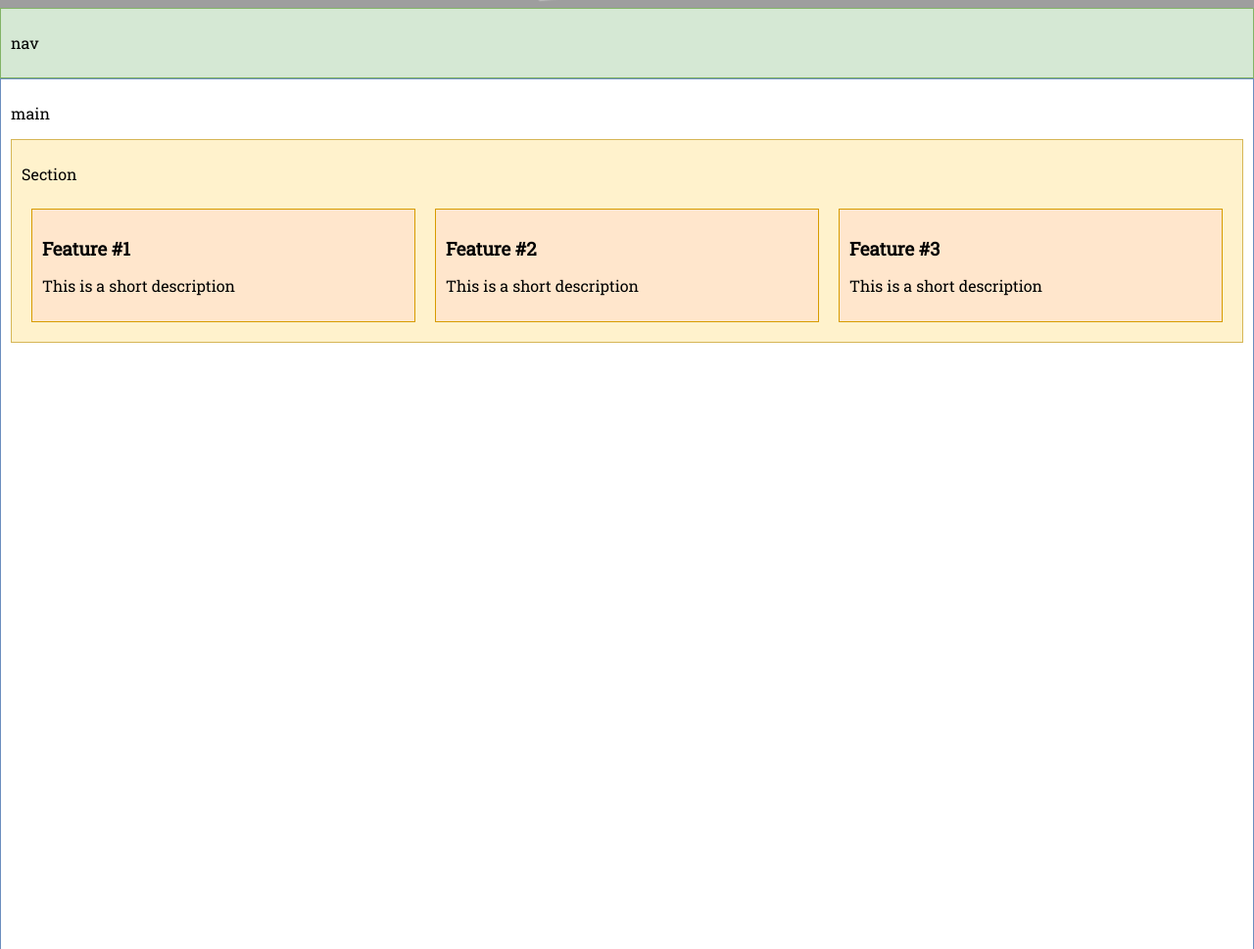
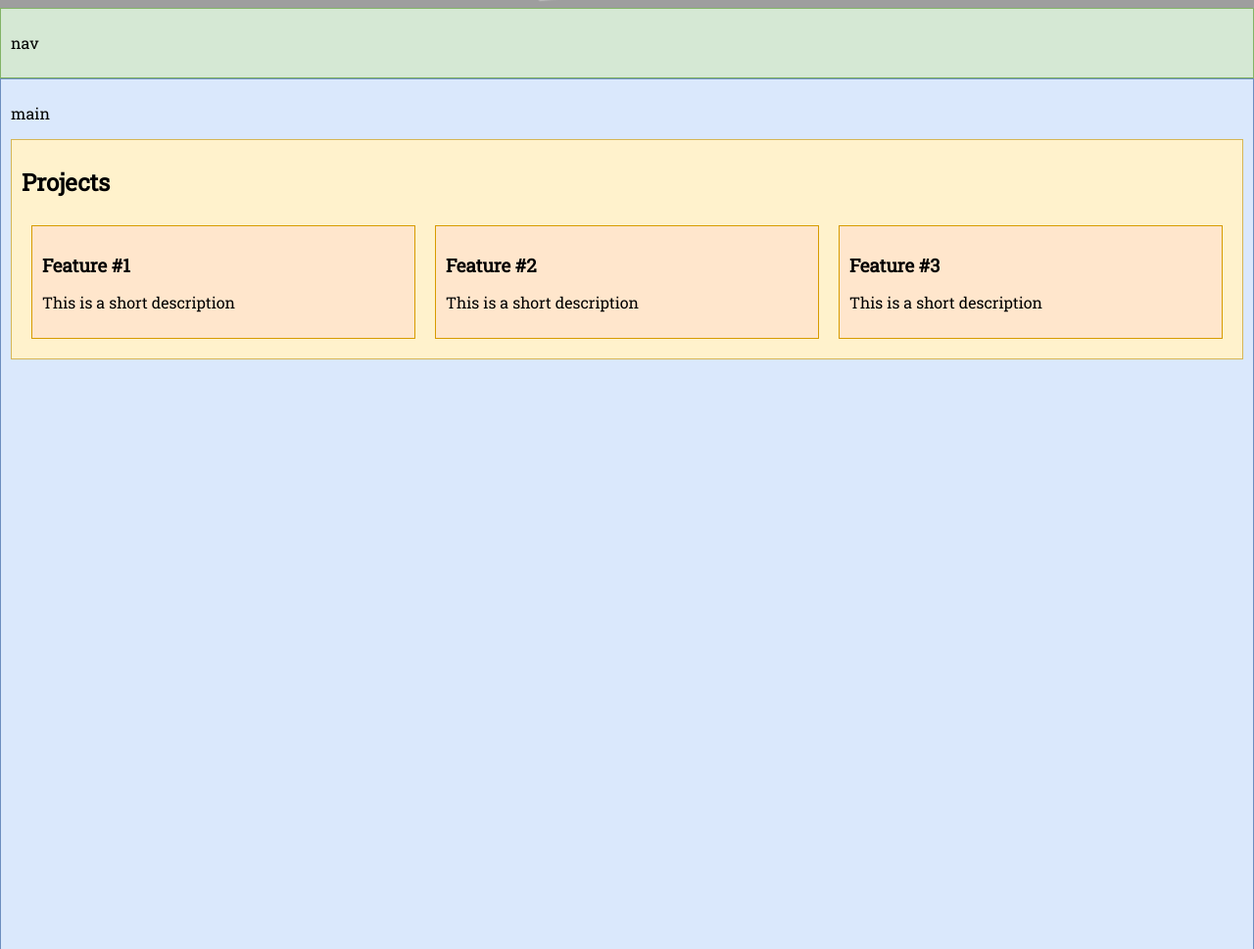
Before and after one commit to phonofidelic/code_sample_for_cast_iron_coding, a website built with webpack: page index.html in a window 1280 px wide. Shown: the part 792-1761 px from the top of the page at 98% size. Built offline with nearby package versions, Linux system fonts and the light colour scheme; grey boxes are pictures that could not be loaded.

Commit message:
add title element to section component

```diff
--- a/src/components/main.component.js
+++ b/src/components/main.component.js
@@ -27,6 +27,6 @@ export default () => {
   const main = document.createElement('main');
   main.className = 'main';
   main.innerHTML = `<p>main</p>`;
-  main.appendChild(section(featuresContainer(features)));
+  main.appendChild(section('Projects', featuresContainer(features)));
   return main;
 };
--- a/src/components/section.component.js
+++ b/src/components/section.component.js
@@ -1,8 +1,13 @@
-export default content => {
+export default (title, content) => {
   const section = document.createElement('div');
   section.className = 'section';
-  section.innerHTML = `<p>Section</p>`;
+  // section.innerHTML = `<p>Section</p>`;
 
+  const sectionTitle = document.createElement('h2');
+  sectionTitle.className = 'section-title';
+  sectionTitle.innerText = title;
+
+  section.appendChild(sectionTitle);
   section.appendChild(content);
 
   return section;
--- a/src/styles/main.css
+++ b/src/styles/main.css
@@ -58,7 +58,7 @@ body {
 .main {
   border: 1px solid #6c8ebf;
   background-color: #dae8fc;
-  background-color: rgba(255, 255, 255, 0.452);
+  /* background-color: rgba(255, 255, 255, 0.452); */
   height: 1500px;
   padding: 10px;
 }
```
